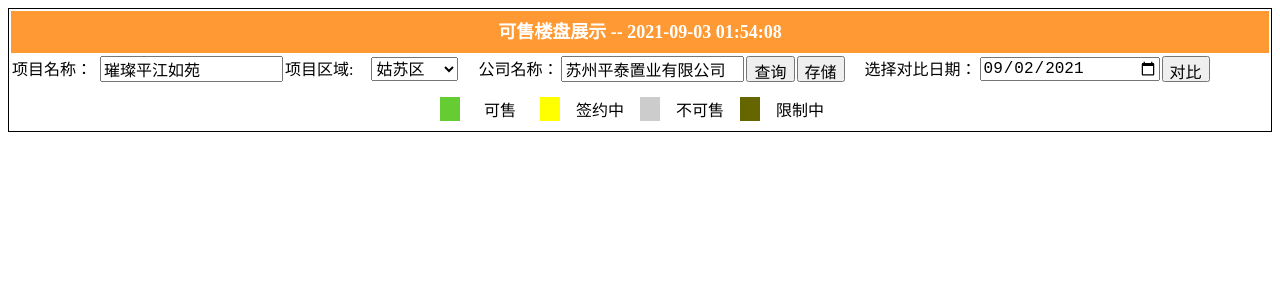
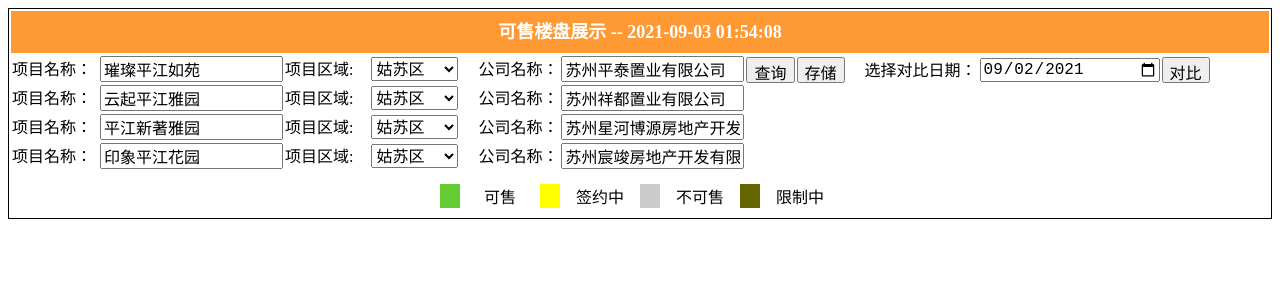
Before and after one commit to songbaixin18/szfcWeb, a Vue app: page / in a window 1280 px wide. Shown: the top 300 px of the page. Built offline with nearby package versions, Linux system fonts and the light colour scheme.

Commit message:
feat | 新增三个小区

```diff
--- a/src/App.vue
+++ b/src/App.vue
@@ -1,11 +1,11 @@
 <template>
   <div id="app">
     <div class="header">可售楼盘展示 -- {{ nowTime }}</div>
-    <div class="search">
+    <div class="search" v-for="(item, index) in name" :key="index">
       <span>项目名称：</span>
-      <input v-model="name" />
+      <input v-model="name[index]" />
       <span style="margin-left: 2px">项目区域:</span>
-      <select v-model="rangeMap">
+      <select v-model="rangeMap[index]">
         <option value="工业园区">工业园区</option>
         <option value="吴中区">吴中区</option>
         <option value="相城区">相城区</option>
@@ -14,12 +14,14 @@
         <option value="吴江区">吴江区</option>
       </select>
       <span style="margin: 0 -5px 0 20px">公司名称：</span>
-      <input v-model="organization" />
-      <button @click="startSearch" :disabled="searchLoading">查询</button>
+      <input v-model="organization[index]" />
+      <span v-if="index === 0">
+        <button @click="startSearch(0)" :disabled="searchLoading">查询</button>
         <button @click="startSave" :disabled="saveLoading">存储</button>
         <span style="margin: 0 -5px 0 20px">选择对比日期：</span>
         <input v-model="compareDate" type="date" />
         <button @click="startCompare" :disabled="compareLoading">对比</button>
+      </span>
     </div>
     <div style="margin: 15px 0 0 0">
       <table
@@ -84,9 +86,14 @@ export default class App extends Vue {
   searchLoading = false;
   compareLoading = false;
   saveLoading = false;
-  name = "璀璨平江如苑";
-  rangeMap = "姑苏区";
-  organization = "苏州平泰置业有限公司";
+  name = ["璀璨平江如苑", "云起平江雅园", "平江新著雅园", "印象平江花园"];
+  rangeMap = ["姑苏区", "姑苏区", "姑苏区", "姑苏区"];
+  organization = [
+    "苏州平泰置业有限公司",
+    "苏州祥都置业有限公司",
+    "苏州星河博源房地产开发有限公司",
+    "苏州宸竣房地产开发有限公司",
+  ];
   compareDate = "";
   pcInfo: {
     code: string;
@@ -99,31 +106,37 @@ export default class App extends Vue {
   code = "";
   nowTime = "";
 
-  startSearch(): void {
+  startSearch(i: number): void {
     this.searchLoading = true;
+    if (i === 0) this.pcInfo = [];
     axios
       .post("/apicc/searchPc", {
-        name: this.name,
-        rangeMap: this.rangeMap,
-        organization: this.organization,
+        name: this.name[i],
+        rangeMap: this.rangeMap[i],
+        organization: this.organization[i],
       })
       .then((req) => {
         if (req.data.code === 0) {
           if (req.data.data.length === 0) {
-            this.startSearch();
+            this.startSearch(i);
             return;
           }
           this.code = req.data.VCode;
-          this.pcInfo = req.data.data;
+          this.pcInfo = this.pcInfo.concat(req.data.data);
+          if (i < this.name.length - 1)
+            setTimeout(() => {
+              this.startSearch(i + 1);
+            }, 1000);
+          else
             setTimeout(() => {
               this.getLouInfo(0);
             }, 1000);
         } else {
-          this.startSearch();
+          this.startSearch(i);
         }
       })
       .catch((error) => {
-        this.startSearch();
+        this.startSearch(i);
         console.log(error);
       });
   }
```
Lines whose indentation alone changed are shown as unchanged.
